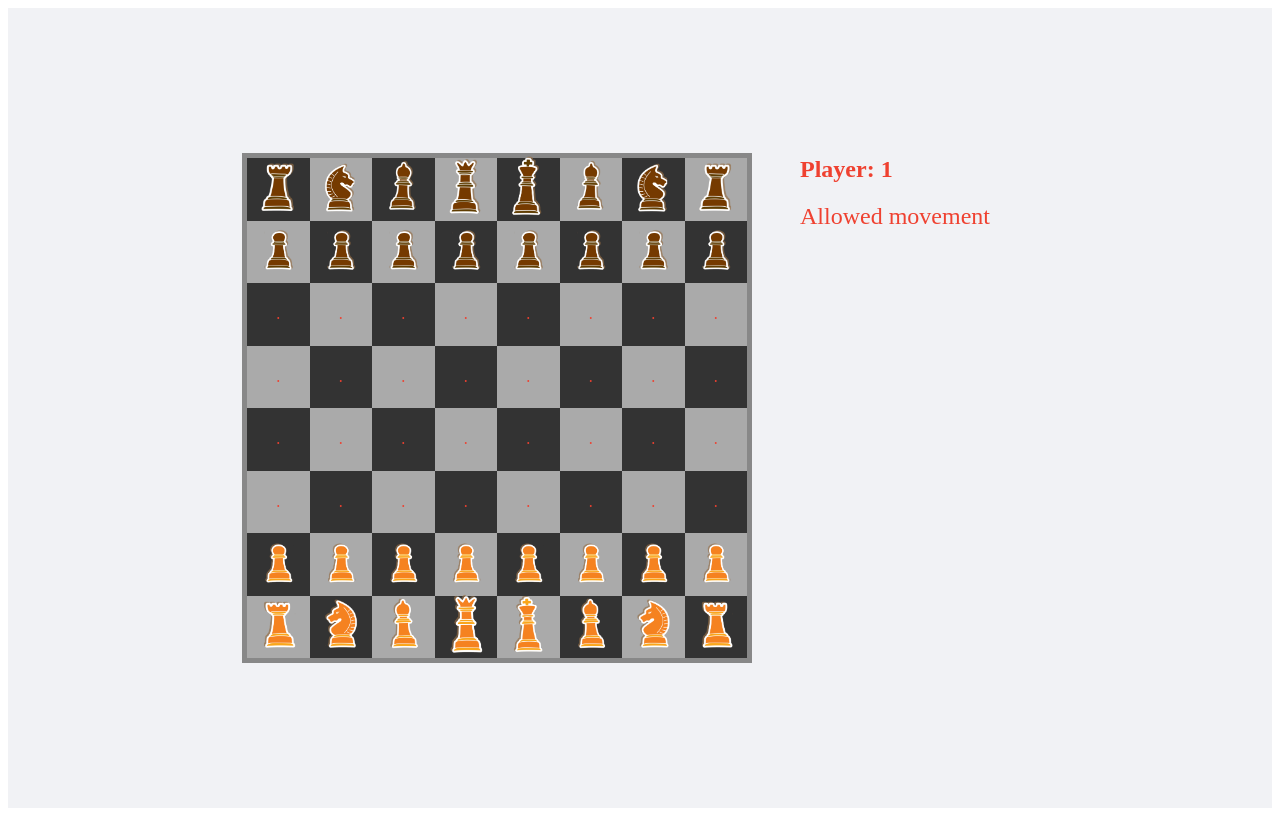
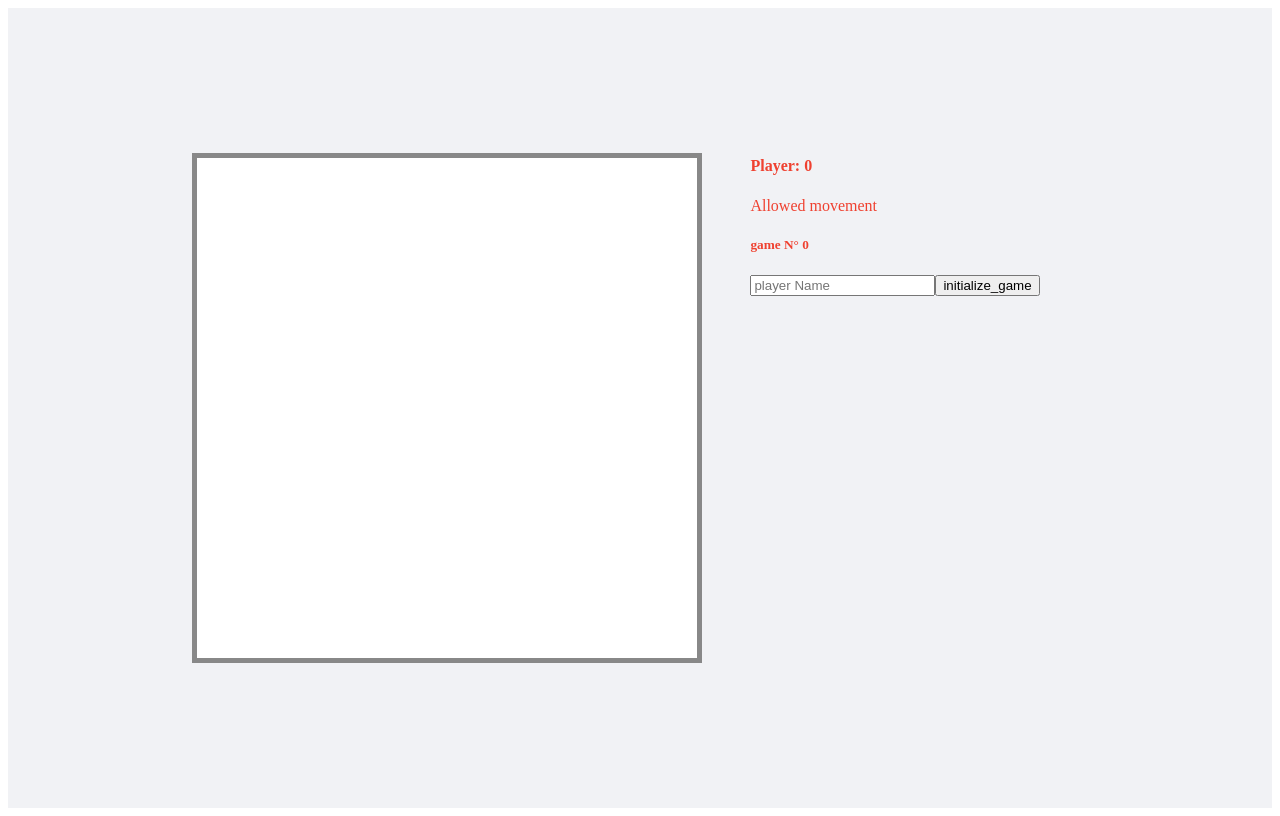
Before and after one commit to ayoubbouguettaya/chess-game, a React (Create React App) app: page / in a window 1280 px wide. Built offline with nearby package versions, Linux system fonts and the light colour scheme.

Commit message:
add logic of sync with opponent moves

```diff
--- a/src/components/UI/board/index.js
+++ b/src/components/UI/board/index.js
@@ -3,14 +3,9 @@ import React, { useEffect, useContext } from 'react';
 import styles from './board.module.css';
 import { gameContext } from '../../../store/';
 import Square from '../square';
-import { INITIALIZE_GAME } from '../../../store/actions';
 
 const Board = () => {
-    const { gameState: { board ,myPlayer}, dispatch } = useContext(gameContext);
-
-    useEffect(() => {
-        dispatch({ type: INITIALIZE_GAME, payload: { myPlayer} });
-    }, []);
+    const { gameState: { board } } = useContext(gameContext);
 
     return (
         <div className={styles.board}>
--- a/src/components/home/index.js
+++ b/src/components/home/index.js
@@ -1,29 +1,61 @@
-import React, {useEffect, useContext } from 'react';
-import {io} from 'socket.io-client';
+import React, { useEffect, useState, useContext } from 'react';
+import { socket_io } from '../../utils/socket-io';
 
 import styles from './home.module.css';
 import Board from '../UI/board';
 import { gameContext } from '../../store';
+import { INITIALIZE_GAME, SYNC_OPPONENT_MOVE } from '../../store/actions';
+
 
 const HomeComponent = () => {
-    const { gameState: { myPlayer, allowedSquares } } = useContext(gameContext);
+    const { gameState: { myPlayer, board, allowedSquares }, dispatch } = useContext(gameContext);
+    const [playerName, setPlayerName] = useState('');
+    const [gameNumber, SetGameNumber] = useState(0);
+    const [messageToDisplay, SetMessageToDisplay] = useState('');
+
+    const handleInputChange = (event) => {
+        event.persist();
+        setPlayerName(event.target.value);
+    }
+
+    const handleInitializeGame = () => {
+        SetMessageToDisplay('initialize game emit event');
+        console.log(socket_io.id);
+        socket_io.emit('initialize_game', { playerName }, () => {
+            SetMessageToDisplay('initialize game (emit)')
+        });
+    };
 
     useEffect(() => {
-        const socket = io('ws://localhost:5001');
+        socket_io.on("connect", () => {
+            SetMessageToDisplay(`I\'m connecting ..........(${socket_io.id})`);
+        });
 
-        socket.on("connect", () => {
-          console.log('I\'m connecting ..........');
+        socket_io.on('initialize_game', (data) => {
+            SetMessageToDisplay('initialize game (reciving)');
+            SetGameNumber(data.gameNumber)
+            dispatch({ type: INITIALIZE_GAME, payload: { myPlayer: data.myPlayer } });
         });
-    }, [])
+
+        socket_io.on('move', (data) => {
+            const { IncomingSelectedSquare, IncommingNextSquare } = data;
+            SetMessageToDisplay('the opponent has moved a piece');
+            dispatch({ type: SYNC_OPPONENT_MOVE, payload: { IncomingSelectedSquare, IncommingNextSquare } })
+        })
+    }, []);
     return (
         <div className={styles.home_container} >
             <div className={styles.board_container}>
                 <Board />
             </div>
             <div>
-                <h2>Player: {myPlayer}</h2>
-                <h2 style={{fontWeight: '300'}}>Allowed movement</h2>
-                {allowedSquares && allowedSquares.map(((square,index) => <p key={index}>{`${square.row} : ${square.column}`}</p>))}
+                <p>{messageToDisplay}</p>
+                <h4>Player: {myPlayer}</h4>
+                <h4 style={{ fontWeight: '300' }}>Allowed movement</h4>
+                {allowedSquares && allowedSquares.map(((square, index) => <p key={index}>{`${square.row} : ${square.column}`}</p>))}
+                <h5>game N° {gameNumber}</h5>
+                <input name="playerName" value={playerName} placeholder="player Name" onChange={handleInputChange} />
+                <button onClick={handleInitializeGame}>initialize_game</button>
             </div>
         </div>
     )
--- a/src/store/actions.js
+++ b/src/store/actions.js
@@ -2,10 +2,12 @@ const  INITIALIZE_GAME = 'INITIALIZE_GAME';
 const SELECT_PIECE = 'SELECT_PIECE';
 const MOVE_PIECE = 'MOVE_PIECE';
 const CALCULATE_ALLOWED_SQUARE = 'CALCULATE_ALLOWED_SQUARE';
+const SYNC_OPPONENT_MOVE = 'SYNC_OPPONENT_MOVE';
 
 export {
     INITIALIZE_GAME,
     SELECT_PIECE,
     MOVE_PIECE,
-    CALCULATE_ALLOWED_SQUARE
+    CALCULATE_ALLOWED_SQUARE,
+    SYNC_OPPONENT_MOVE
 };
--- a/src/store/index.js
+++ b/src/store/index.js
@@ -7,7 +7,7 @@ const gameContext = createContext();
 const { Provider } = gameContext;
 const initialState = {
     board: [],
-    myPlayer: 1,
+    myPlayer: 0,
     selectedSquares: undefined,
     allowedSquare: [],
 }
--- a/src/store/reducer.js
+++ b/src/store/reducer.js
@@ -1,5 +1,12 @@
 import { intializeGame, movePiece, calculateAllowedSquares } from '../utils/logic';
-import { INITIALIZE_GAME, SELECT_PIECE, MOVE_PIECE, CALCULATE_ALLOWED_SQUARE } from './actions';
+import {
+    INITIALIZE_GAME,
+    SELECT_PIECE,
+    MOVE_PIECE,
+    CALCULATE_ALLOWED_SQUARE,
+    SYNC_OPPONENT_MOVE,
+} from './actions';
+import { socket_io } from '../utils/socket-io';
 
 export const gameReducer = (state, action) => {
     const {
@@ -12,27 +19,33 @@ export const gameReducer = (state, action) => {
         nextSquare = '',
         myPlayer = '',
         player = '',
+        IncomingSelectedSquare = '',
+        IncommingNextSquare = '',
     } = action.payload || {};
 
     switch (action.type) {
         case INITIALIZE_GAME:
             const intilaizedBoard = intializeGame(myPlayer);
 
-            return { ...state, board: intilaizedBoard };
+            return { ...state, board: intilaizedBoard, myPlayer };
         case SELECT_PIECE:
             return { ...state, selectedSquare: { row, column, piece, player } };
         case CALCULATE_ALLOWED_SQUARE:
-            const newAllowedSquares = calculateAllowedSquares(board,myPlayer, selectedSquare);
+            const newAllowedSquares = calculateAllowedSquares(board, myPlayer, selectedSquare);
 
             return { ...state, allowedSquares: newAllowedSquares };
         case MOVE_PIECE:
             const isAllowed = allowedSquares.some((move) => move.row === nextSquare.row && move.column === nextSquare.column);
 
             if (isAllowed) {
-                const newBoard = movePiece(board, selectedSquare, nextSquare);
+                const newBoard = movePiece(board, selectedSquare, nextSquare,true);
+                socket_io.emit('move', { selectedSquare, nextSquare });
                 return { ...state, board: newBoard, selectedSquare: undefined, allowedSquares: [] }
             }
             return state;
+        case SYNC_OPPONENT_MOVE:
+            const syncBoard = movePiece(state.board, IncomingSelectedSquare, IncommingNextSquare,false);
+            return { ...state, board: syncBoard };
         default:
             break;
     }
```
